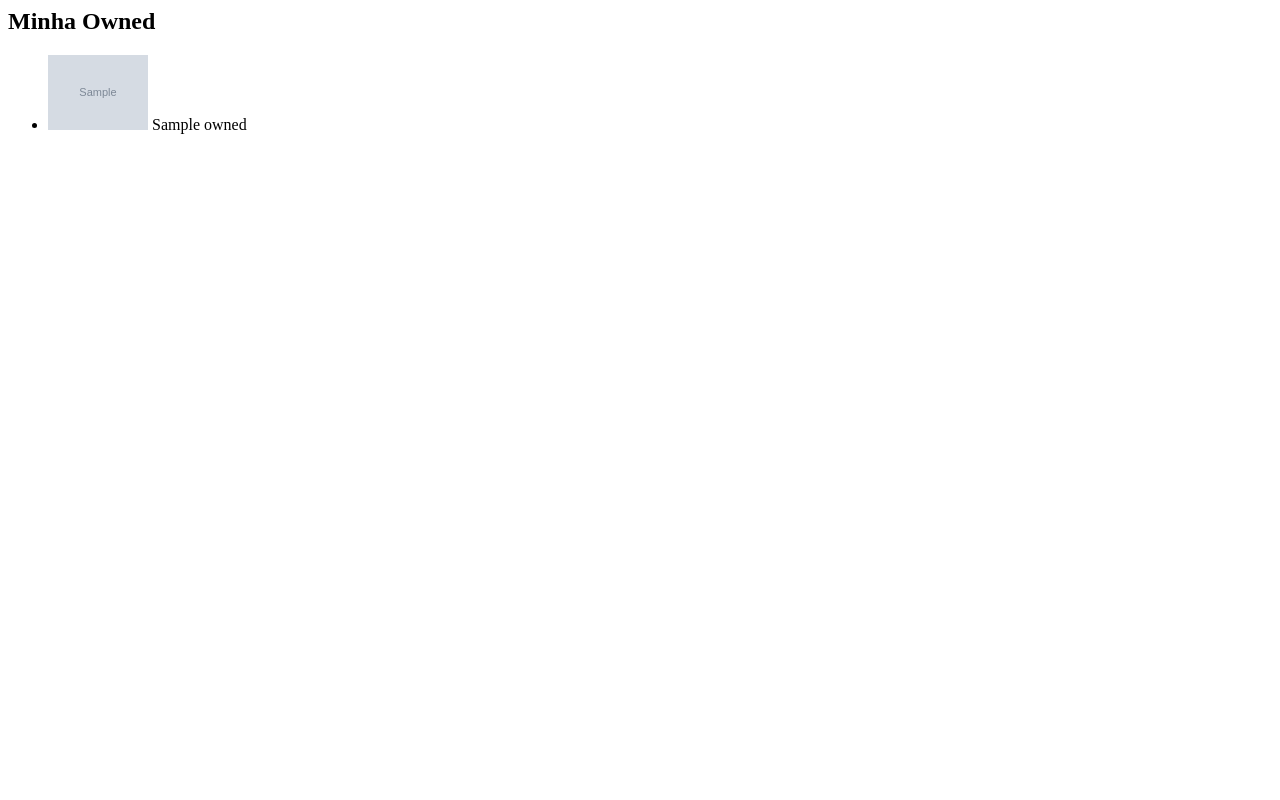
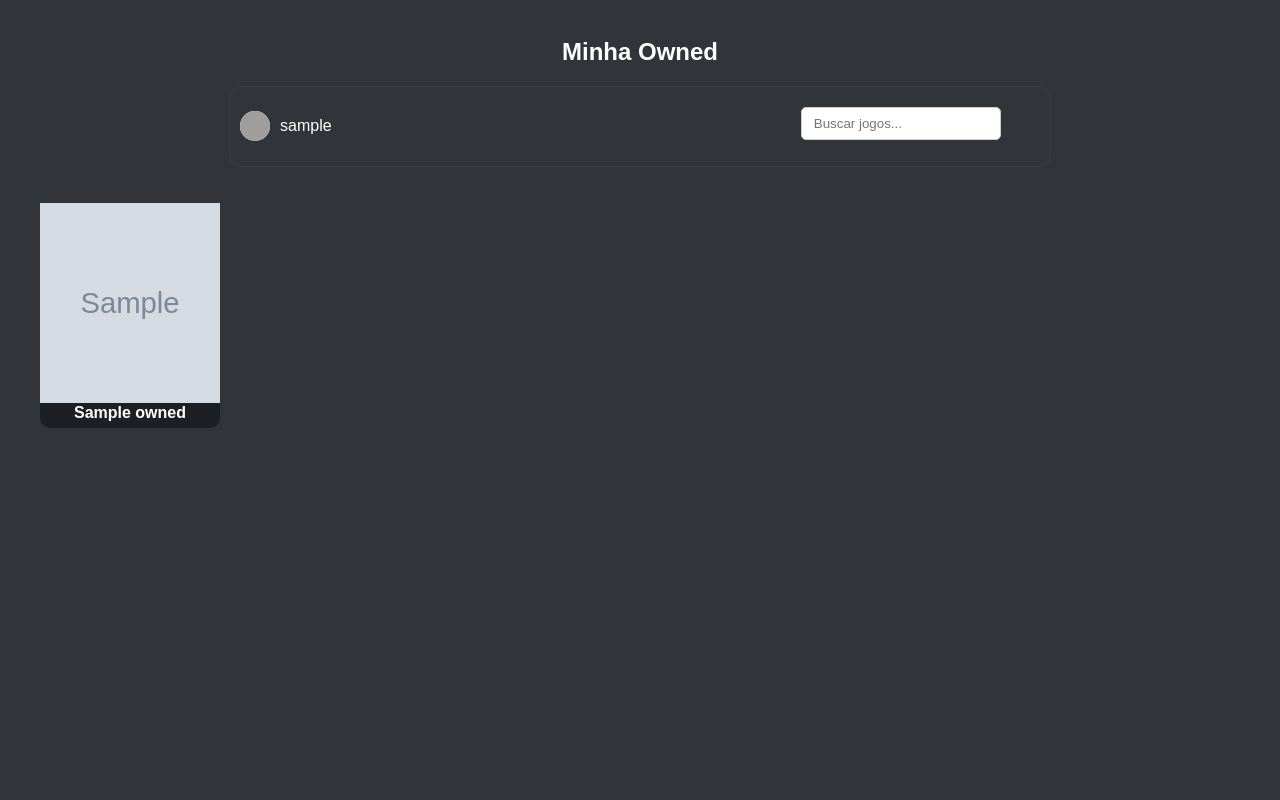
Before and after one commit to Dudu200313/GameSync, a Django app: page /owned/ in a window 1280 px wide. Run offline with Django 5.2, Linux system fonts and the light colour scheme; a user stored in the database is signed in; tables that the repository leaves empty hold one stand-in row (values such as "Sample post"); grey boxes marked "Sample" are stand-in pictures; grey boxes are pictures that could not be loaded.

Commit message:
Estilizando a tela de owned

```diff
--- a/GameSync_project/gameSync_app/templates/owned.html
+++ b/GameSync_project/gameSync_app/templates/owned.html
@@ -1,11 +1,186 @@
+<script>
+    document.addEventListener("DOMContentLoaded", function () {
+        let searchForm = document.getElementById("searchForm");
+        let searchInput = document.getElementById("searchInput");
+
+        if (searchForm && searchInput) {
+            searchForm.addEventListener("submit", function (event) {
+                event.preventDefault();
+            });
+
+            searchInput.addEventListener("input", function () {
+                let filter = this.value.trim().toLowerCase();
+                let gameItems = document.querySelectorAll(".game-item");
+
+                gameItems.forEach((item) => {
+                    let gameName = item.querySelector(".game-name")?.textContent.toLowerCase();
+                    if (gameName) {
+                        item.style.display = gameName.includes(filter) ? "flex" : "none";
+                    }
+                });
+            });
+        }
+    });
+</script>
+<body>
 <h2>Minha Owned</h2>
-<ul>
-    {% for game in owned %}
-        <li>
+<div class="user">
+    <img src="https://imgs.search.brave.com/hmzEHqliCnHlzTg_zl9RMisHrboHHK2ABh7W5TEujlQ/rs:fit:500:0:0:0/g:ce/aHR0cHM6Ly9pbWFn/ZXMudmV4ZWxzLmNv/bS9tZWRpYS91c2Vy/cy8zLzEzNzA0OC9p/c29sYXRlZC9wcmV2/aWV3LzY0MzcwYTRh/MWMwNGEyYmFkZTMx/ZTFkNDYzNzYyNzBi/LWljb25lLWRlLXRy/YWNvLWRhLXBlc3Nv/YS1kby11c3Vhcmlv/LnBuZw"
+        class="imagem" alt="usuário">
+    <span>{{user.username}}</span>
+    <form id="searchForm" class="mb">
+        <input type="text" id="searchInput" name="q" class="form-control" placeholder="Buscar jogos..." required />
+    </form>
+</div>
+<div class="container">
+    <ul class="game-list">
+        {% for game in owned %}
+        <li class="game-item">
             {% if game.cover_url %}
-                <img src="{{ game.cover_url }}" alt="{{ game.game_name }}" width="100">
+            <img src="{{ game.cover_url }}" alt="{{ game.game_name }}" width="100">
             {% endif %}
-            {{ game.game_name }}
+            <div class="game-name">
+                {{ game.game_name }}
+            </div>
         </li>
-    {% endfor %}
-</ul>
+        {% endfor %}
+    </ul>
+</div>
+</body>
+
+<style>
+    body {
+        background-color: #313438;
+        color: #ffffff;
+        display: flex;
+        justify-content: center;
+        flex-direction: column;
+        align-items: center;
+        padding-top: 10px;
+        font-family: Arial, sans-serif;
+
+    }
+
+    h2 {
+        text-align: center;
+        margin-bottom: 20px;
+        font-size: 24px;
+        font-weight: bold;
+    }
+
+    .user {
+        display: flex;
+        align-items: center;
+        gap: 10px;
+        border: 1px solid #3f3e3e;
+        padding: 10px;
+        width: 100%;
+        max-width: 800px;
+        border-radius: 12px;
+    }
+
+    .imagem {
+        width: 30px;
+        height: 30px;
+        background-color: #ffffff;
+        border-radius: 50%;
+        object-fit: cover;
+    }
+
+    .search-button {
+        cursor: pointer;
+        font-size: 16px;
+        display: flex;
+        gap: 0px;
+        margin-left: auto;
+        background-color: #4b2977;
+        border: none;
+        color: white;
+        padding: 6px 10px;
+        border-radius: 5px;
+    }
+
+    .search-button i {
+        font-size: 18px;
+    }
+
+    .search-button:hover {
+        background-color: #6d2e9c;
+    }
+
+    .form-control {
+        margin-left: 420px;
+        padding: 6px 8px;
+        border-radius: 5px;
+
+    }
+
+    .container {
+        text-align: center;
+        max-width: 1200px;
+        width: 100%;
+        margin-top: 20px;
+    }
+
+    .game-list {
+        display: flex;
+        flex-wrap: wrap;
+        gap: 10px;
+        justify-content: flex-start;
+        padding: 0;
+        list-style: none;
+        width: 100%;
+    }
+
+    .game-item {
+        flex: 1 1 180px;
+        /* Faz os itens crescerem uniformemente */
+        max-width: 180px;
+        text-align: center;
+        margin-bottom: 10px;
+        background-color: #1c1f24;
+        display: flex;
+        flex-direction: column;
+        padding-bottom: 5px;
+        border-radius: 10px;
+
+    }
+
+    .game-item img {
+        width: 100%;
+        height: 200px;
+        object-fit: cover;
+        border-radius: 0px;
+    }
+
+    .game-name {
+        color: #fff;
+        padding: 1px;
+        font-size: 16px;
+        font-weight: bold;
+        white-space: nowrap;
+        overflow: hidden;
+        text-overflow: ellipsis;
+        box-sizing: border-box;
+    }
+
+    #searchForm {
+        flex-grow: 1;
+        /* Faz o form expandir */
+        display: flex;
+        justify-content: center;
+    }
+
+    .form-control {
+        padding: 8px 12px;
+        border-radius: 5px;
+        width: 100%;
+        /* O input ocupa todo o espaço disponível */
+        max-width: 200px;
+        /* Limite para não ficar gigante */
+        border: 1px solid #ccc;
+        background-color: #fff;
+        color: #000;
+        margin-top: 10px;
+    }
+</style>
```
